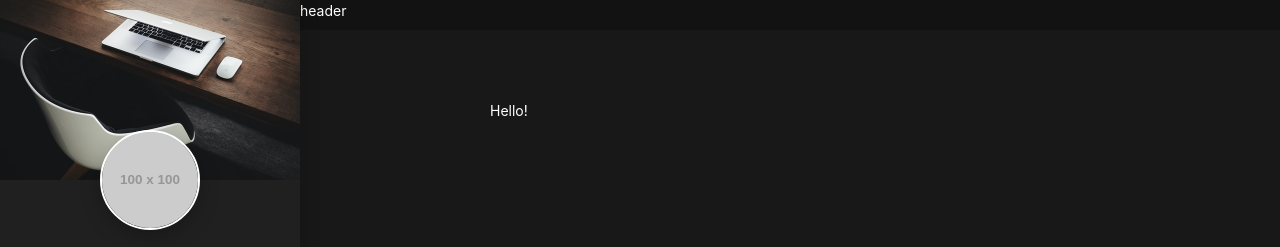
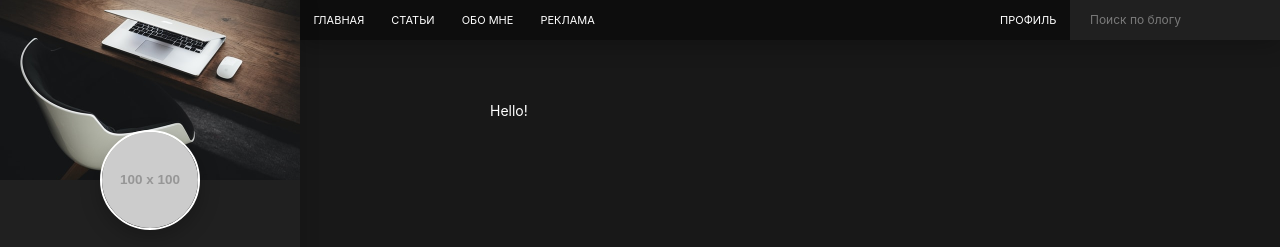
Before and after one commit to iwannabekoshka/personalBlog_HTML_GULP_SASS, a website: page src/index.html in a window 1280 px wide. Shown: the top 247 px of the page. Drawn offline with nearby package versions, Linux system fonts and the light colour scheme; files that its build step writes are made by us from their sources; placeholder pictures from the web are drawn by us.

Commit message:
Верстка хэдера

```diff
--- a/src/assets/scss/blocks/header.scss
+++ b/src/assets/scss/blocks/header.scss
@@ -1,10 +1,20 @@
 .header {
+	display: flex;
 	position: fixed;
 	top: 0;
 	right: 0;
 	z-index: $z-index-header;
 
-	background-color: $bg-secondary;
+	background-color: #0d0d0d;
+	box-shadow: 0px 5px 22px 0px rgba(0, 0, 0, 0.25);
+
 	width: calc(100% - #{$width-sidebar});
-	height: 30px;
 }
+.header__left {
+	width: 60%;
+}
+.header__right {
+	width: 40%;
+	display: flex;
+	justify-content: flex-end;
+}
--- /dev/null
+++ b/src/assets/scss/blocks/nav.scss
@@ -0,0 +1,18 @@
+.nav__list {
+	display: flex;
+}
+.nav__link {
+	display: block;
+	font-size: 1.1rem;
+	color: $textColor;
+	text-transform: uppercase;
+	text-decoration: none;
+	padding: 1.35rem;
+	line-height: 1.2;
+
+	transition: background-color .2s linear;
+
+	&:hover {
+		background-color: $blue;
+	}
+}
--- /dev/null
+++ b/src/assets/scss/blocks/search.scss
@@ -0,0 +1,20 @@
+.search {
+	max-width: 21rem;
+	width: 100%;
+	background-color: $bg-primary;
+}
+.search__input {
+	display: block;
+	width: 100%;
+	padding: 1.2rem 2rem;
+	background: none;
+	border: none;
+
+	font-family: inherit;
+	font-size: 1.2rem;
+	color: $textColor;
+
+	&::placeholder {
+		color: rgba($textColor, .4);
+	}
+}
--- a/src/assets/scss/style.scss
+++ b/src/assets/scss/style.scss
@@ -16,10 +16,15 @@ body {
 *:after {
 	box-sizing: border-box;
 }
+ul, li {
+	list-style: none;
+}
 
 /* Blocks */
 @import "blocks/page";
 @import "blocks/header";
+@import "blocks/nav";
+@import "blocks/search";
 @import "blocks/sidebar";
 @import "blocks/profile";
 @import "blocks/social";
--- a/src/partials/header.html
+++ b/src/partials/header.html
@@ -1 +1,23 @@
-<header class="header">header</header>
+<header class="header">
+	<div class="header__left">
+		<nav class="nav">
+			<ul class="nav__list">
+				<li><a class="nav__link" href="#">Главная</a></li>
+				<li><a class="nav__link" href="#">Статьи</a></li>
+				<li><a class="nav__link" href="#">Обо мне</a></li>
+				<li><a class="nav__link" href="#">Реклама</a></li>
+			</ul>
+		</nav>
+	</div> <!--/.header__left-->
+
+	<div class="header__right">
+		<nav class="nav__list">
+			<li>
+				<a class="nav__link" href="#">Профиль</a>
+			</li>
+		</nav>
+		<form class="search" action="/" method="post">
+			<input class="search__input" type="text" placeholder="Поиск по блогу">
+		</form>
+	</div>
+</header>
```
